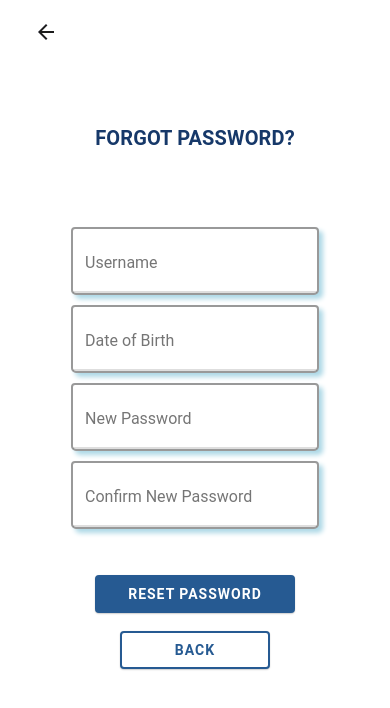
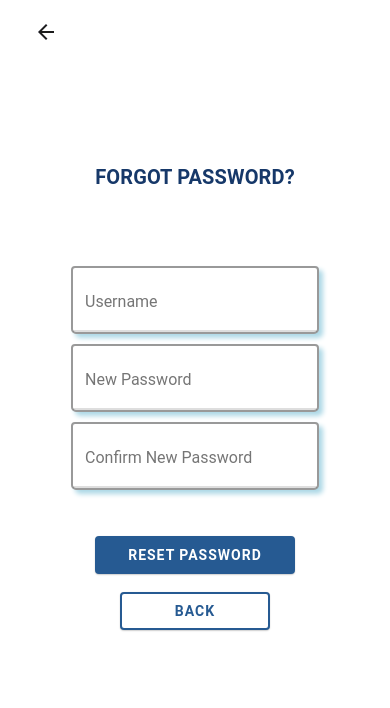
Before and after one commit to ETS-ReactNative4/Challenge.me, a React Native app in the folder frontend/: screen /ForgotPassword in a window 390 px wide. Shown: the top 708 px of the page. Built offline with nearby package versions, Linux system fonts and the light colour scheme.

Commit message:
Demo Ready Pt 2

```diff
--- a/frontend/components/ForgotPassword.js
+++ b/frontend/components/ForgotPassword.js
@@ -91,12 +91,6 @@ import {
         onChangeText = {(username) => setUN(username)}
         />
 
-        <TextInput style={styles.inputBox}
-        label = 'Date of Birth'
-        value = {DOB}
-        onChangeText = {(DOB) => setDOB(DOB)}
-        />
-
         <TextInput style={styles.inputBox} secureTextEntry={true}
         label = 'New Password'
         value = {password}
```
